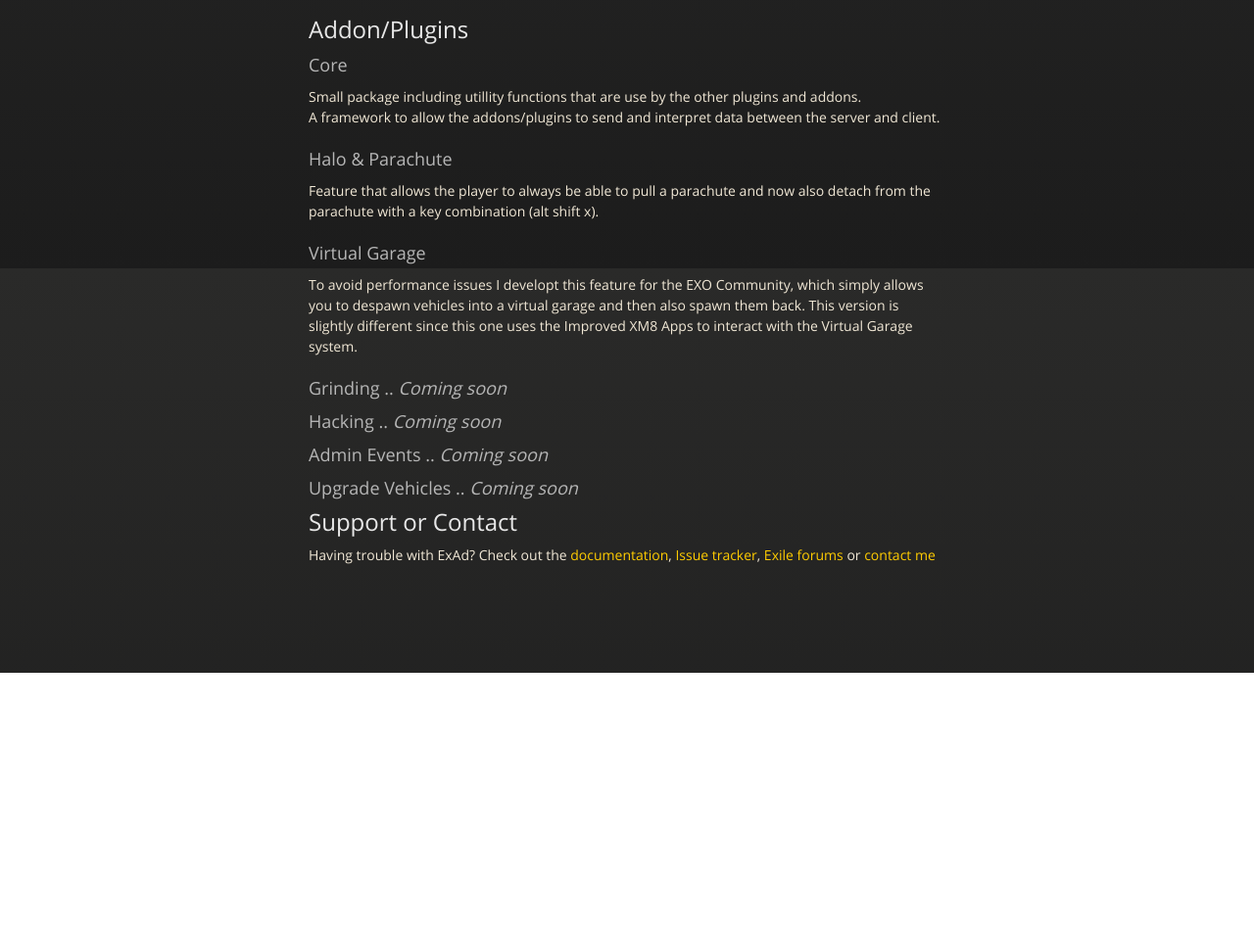
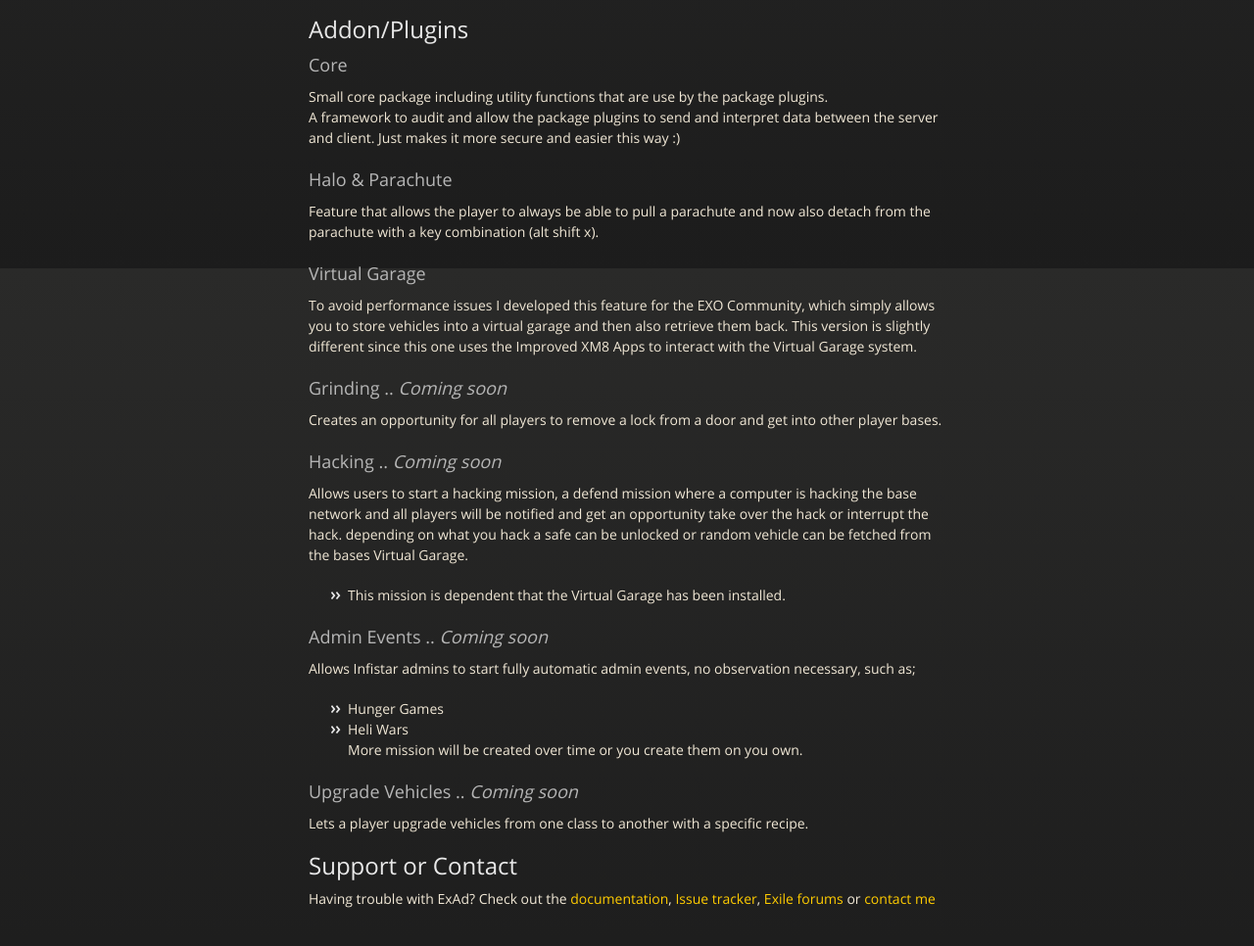
Before and after one commit to Bjanski/ExAd, a plain HTML site: page index.html in a window 1280 px wide. Shown: the part 526-1492 px from the top of the page at 98% size. Before the commit the page ends 1213 px from the top, so only its background shows below. Drawn offline with nearby package versions, Linux system fonts and the light colour scheme.

Commit message:
Create gh-pages branch via GitHub

```diff
--- a/index.html
+++ b/index.html
@@ -49,34 +49,55 @@
 <h3>
 <a id="core" class="anchor" href="#core" aria-hidden="true"><span aria-hidden="true" class="octicon octicon-link"></span></a>Core</h3>
 
-<p>Small package including utillity functions that are use by the other plugins and addons.<br>
-A framework to allow the addons/plugins to send and interpret data between the server and client. </p>
+<p>Small core package including utility functions that are use by the package plugins.<br>
+A framework to audit and allow the package plugins to send and interpret data between the server and client. Just makes it more secure and easier this way :)  </p>
 
 <h3>
 <a id="halo--parachute" class="anchor" href="#halo--parachute" aria-hidden="true"><span aria-hidden="true" class="octicon octicon-link"></span></a>Halo &amp; Parachute</h3>
 
-<p>Feature that allows the player to always be able to pull a parachute and now also detach from the parachute with a key combination (alt shift x). </p>
+<p>Feature that allows the player to always be able to pull a parachute and now also detach from the parachute with a key combination (alt shift x).  </p>
 
 <h3>
 <a id="virtual-garage" class="anchor" href="#virtual-garage" aria-hidden="true"><span aria-hidden="true" class="octicon octicon-link"></span></a>Virtual Garage</h3>
 
-<p>To avoid performance issues I developt this feature for the EXO Community, which simply allows you to despawn vehicles into a virtual garage and then also spawn them back. This version is slightly different since this one uses the Improved XM8 Apps to interact with the Virtual Garage system. </p>
+<p>To avoid performance issues I developed this feature for the EXO Community, which simply allows you to store vehicles into a virtual garage and then also retrieve them back. This version is slightly different since this one uses the Improved XM8 Apps to interact with the Virtual Garage system.  </p>
 
 <h3>
 <a id="grinding--coming-soon" class="anchor" href="#grinding--coming-soon" aria-hidden="true"><span aria-hidden="true" class="octicon octicon-link"></span></a>Grinding .. <em>Coming soon</em>
 </h3>
 
+<p>Creates an opportunity for all players to remove a lock from a door and get into other player bases.  </p>
+
 <h3>
 <a id="hacking--coming-soon" class="anchor" href="#hacking--coming-soon" aria-hidden="true"><span aria-hidden="true" class="octicon octicon-link"></span></a>Hacking .. <em>Coming soon</em>
 </h3>
+
+<p>Allows users to start a hacking mission, a defend mission where a computer is hacking the base network and all players will be notified and get an opportunity take over the hack or interrupt the hack. depending on what you hack a safe can be unlocked or random vehicle can be fetched from the bases Virtual Garage. </p>
+
+<ul>
+<li>This mission is dependent that the Virtual Garage has been installed.<br>
+</li>
+</ul>
 
 <h3>
 <a id="admin-events--coming-soon" class="anchor" href="#admin-events--coming-soon" aria-hidden="true"><span aria-hidden="true" class="octicon octicon-link"></span></a>Admin Events .. <em>Coming soon</em>
 </h3>
 
+<p>Allows Infistar admins to start fully automatic admin events, no observation necessary, such as;</p>
+
+<ul>
+<li>Hunger Games<br>
+</li>
+<li>Heli Wars<br>
+More mission will be created over time or you create them on you own.<br>
+</li>
+</ul>
+
 <h3>
 <a id="upgrade-vehicles--coming-soon" class="anchor" href="#upgrade-vehicles--coming-soon" aria-hidden="true"><span aria-hidden="true" class="octicon octicon-link"></span></a>Upgrade Vehicles .. <em>Coming soon</em>
 </h3>
+
+<p>Lets a player upgrade vehicles from one class to another with a specific recipe.  </p>
 
 <h2>
 <a id="support-or-contact" class="anchor" href="#support-or-contact" aria-hidden="true"><span aria-hidden="true" class="octicon octicon-link"></span></a>Support or Contact</h2>
```
Also changed, not shown: params.json (+1 -1 lines).
